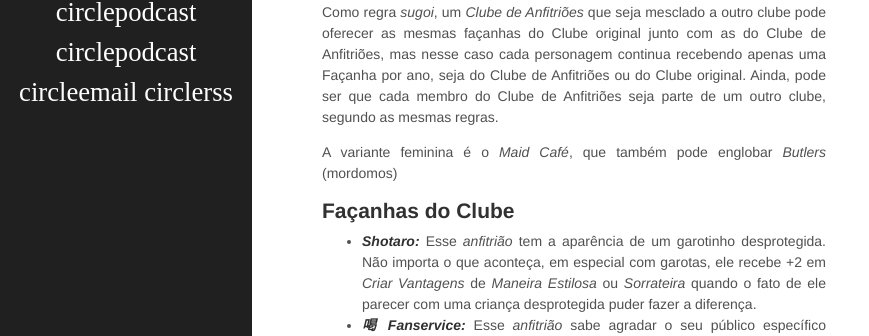
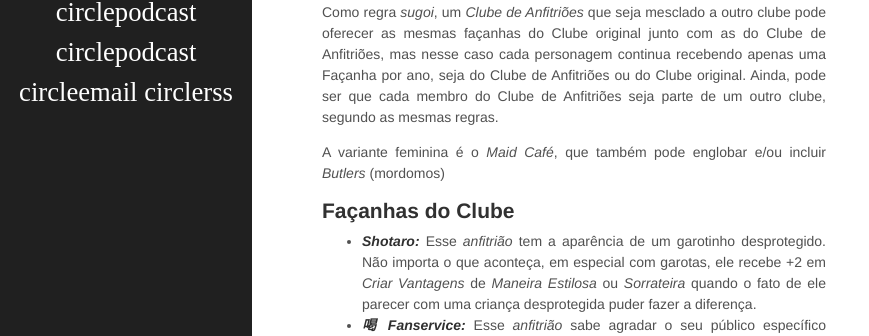
Before and after one commit to fatemasters/fatemasters, a Jekyll site: the page built from _posts/2016-09-04-HostClubBukatsu.md, in a window 1280 px wide and 900 px high, scrolled down 460 px. Shown: the part 116-452 px from the top of the window, without its empty margins (0-869 px from the left). Built offline with Jekyll 4.4.1, drawn with Linux system fonts in a browser that asks for light colours; some web fonts are replaced.

Commit message:
Clubes Bukatsu

```diff
--- a/_posts/2016-09-04-HostClubBukatsu.md
+++ b/_posts/2016-09-04-HostClubBukatsu.md
@@ -25,11 +25,11 @@ Os _Anfitriões_ do clube estão invariavelmente bem-vestidos, e demonstrando el
 
 Como regra _sugoi_, um _Clube de Anfitriões_ que seja mesclado a outro clube pode oferecer as mesmas façanhas do Clube original junto com as do Clube de Anfitriões, mas nesse caso cada personagem continua recebendo apenas uma Façanha por ano, seja do Clube de Anfitriões ou do Clube original. Ainda, pode ser que cada membro do Clube de Anfitriões seja parte de um outro clube, segundo as mesmas regras.
 
-A variante feminina é o _Maid Café_, que também pode englobar _Butlers_ (mordomos)
+A variante feminina é o _Maid Café_, que também pode englobar e/ou incluir _Butlers_ (mordomos)
 
 ## Façanhas do Clube
 
-+ ___Shotaro:___ Esse _anfitrião_ tem a aparência de um garotinho desprotegida. Não importa o que aconteça, em especial com garotas, ele recebe +2 em _Criar Vantagens_ de _Maneira Estilosa_ ou _Sorrateira_ quando o fato de ele parecer com uma criança desprotegida puder fazer a diferença.
++ ___Shotaro:___ Esse _anfitrião_ tem a aparência de um garotinho desprotegido. Não importa o que aconteça, em especial com garotas, ele recebe +2 em _Criar Vantagens_ de _Maneira Estilosa_ ou _Sorrateira_ quando o fato de ele parecer com uma criança desprotegida puder fazer a diferença.
 + ___喝 Fanservice:___ Esse _anfitrião_ sabe agradar o seu público específico dentro do _Clube de Anfitriões_, em especial graças a um outro _anfitrião_ com o mesmo _fanservice_. Sempre que ambos os personagens estiverem envolvidos em uma única ação de _Criar Vantagem_ e eles utilizarem de _trabalho em equipe_, ele recebe +2 nessa Ação. O tipo de _fanservice_ e o outro _Anfitrião_ tem que ser constar em um dos Aspectos do personagem (normalmente _Alívio Cômico_, _Objetivo_ ou _Lema_)
 + ___喝 Ambiente adequado:___ Esse _anfitrião_ sabe como criar um clima adequado em uma cena para qualquer coisa. Se ele tiver tempo prévio realizar uma preparação adequada, ele pode, ___antes do início de uma cena___, colocar em jogo um _Aspecto_ representando o clima da cena, com ___três___ Invocações Gratuítas. Como alternativa, o _anfitrião_ pode dividir essas Invocações Grauítas entre múltiplos Aspectos, dispondo dessas três Invocações Grauítas como desejar, desde que cada Aspecto colocado tenha ___pelo menos___ uma Invocação Gratuíta.
 + ___喝 Fazendo tipo___: Esse _anfitrião_ pode assumir a postura de um determinado Estereótipo, mesmo não sendo o mesmo, quando age como _anfitrião_. Esse é um tipo de _fanservice_ bem comum entre Clubes Anfitrião. No momento em que escolhe essa Façanha, o _anfitrião_ pode escolher um Estereótipo qualquer (que não tenha outras restrições). Ao ativar a Façanha, o personagem recebe os benefícios daquele estereótipo durante a Cena em questão. O Mestre pode impor restrições adicionais se sentir que essa opção é forçada, em especial para Estereótipos como _Aluno de Transferência_, _Garota Mágica_ ou _Protagonista Genérico_. Debata com o Narrador sobre como esse _"segundo Estereótipo"_ será usado
```
